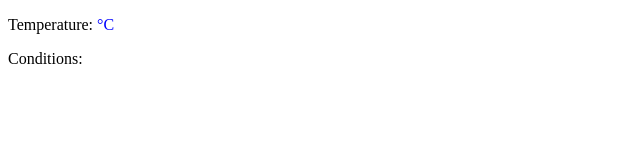
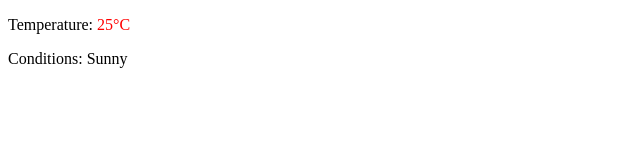
Before and after one commit to acciojob/conditional-weather-report-Jpfpp12, a React app: page / in a window 1280 px wide. Shown: the top 160 px of the page, without its empty margins (0-640 px from the left). Built offline with nearby package versions, Linux system fonts and the light colour scheme.

Commit message:
Update WeatherDisplay.js

```diff
--- a/src/components/WeatherDisplay.js
+++ b/src/components/WeatherDisplay.js
@@ -1,16 +1,17 @@
-import React from 'react';
+import React from "react";
 
-function WeatherDisplay({ temperature, conditions }) {
-  const tempStyle = {
-    color: temperature > 20 ? 'rgb(255,0,0)' : 'blue'
+function WeatherDisplay({ weather }) {
+  const temperatureStyle = {
+    color: weather.temperature > 20 ? "red" : "blue",
   };
 
   return (
     <div>
       <p>
-        Temperature: <span style={tempStyle}>{temperature}°C</span>
+        Temperature:{" "}
+        <span style={temperatureStyle}>{weather.temperature}°C</span>
       </p>
-      <p>Conditions: {conditions}</p>
+      <p>Conditions: {weather.conditions}</p>
     </div>
   );
 }
```
